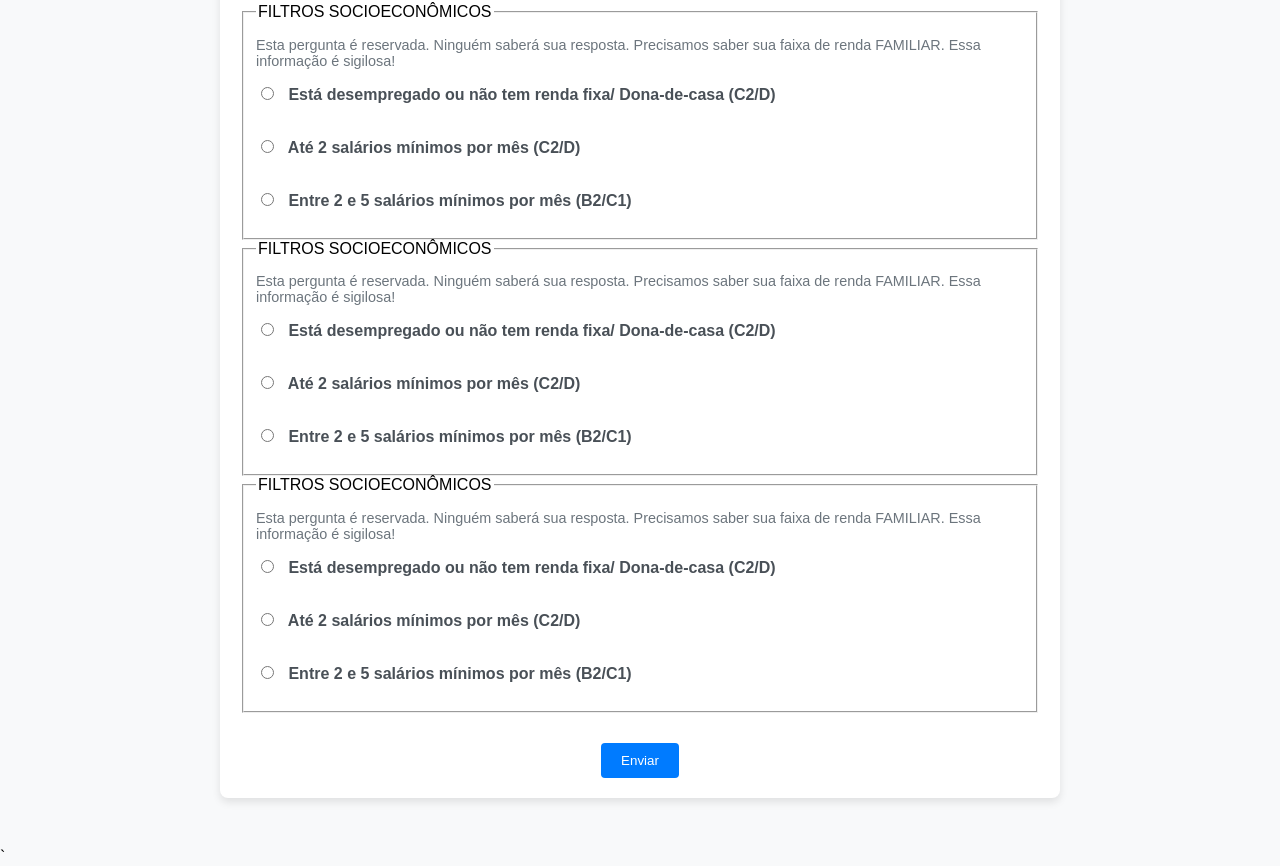
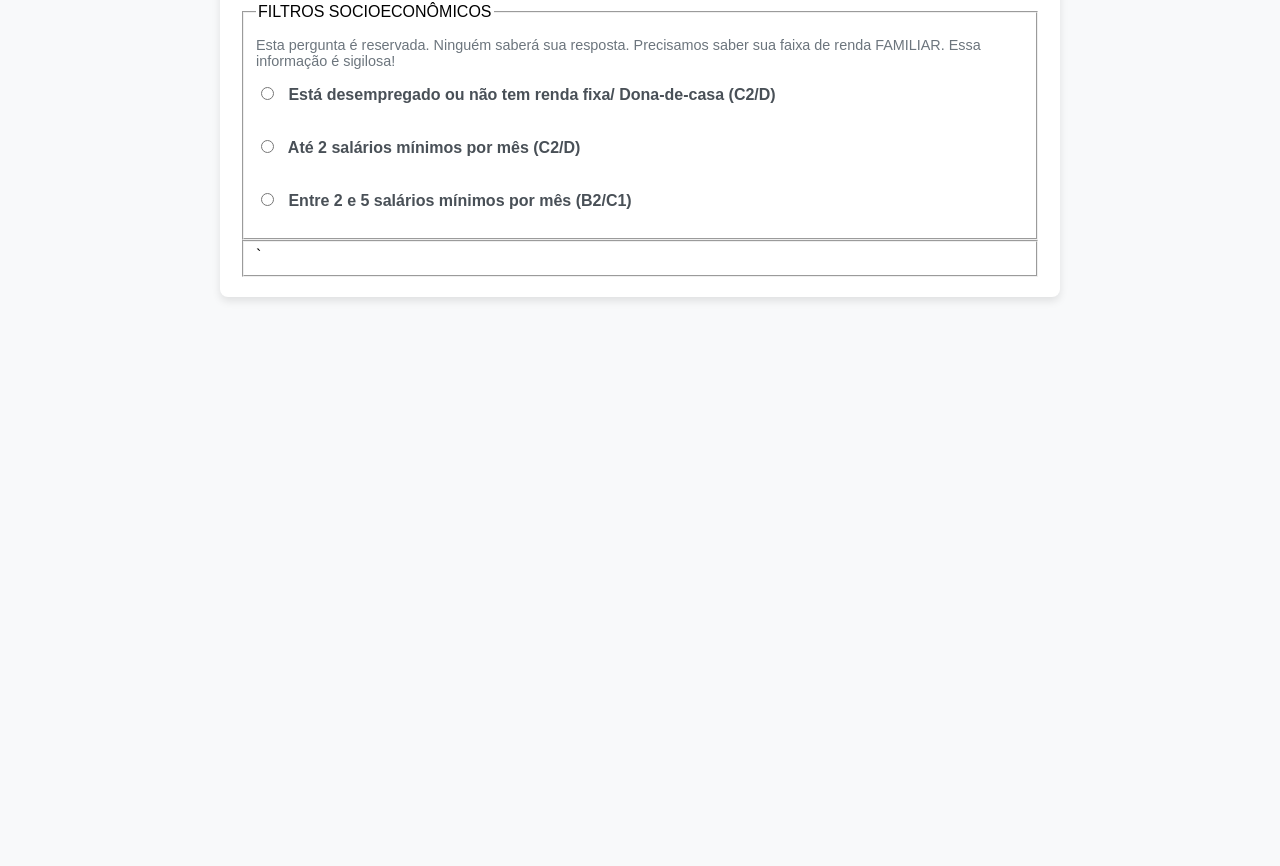
Before and after one commit to realese/wtss, a plain HTML site: page index.html in a window 1280 px wide. Shown: the part 5576-6442 px from the top of the page. After the commit the page ends 5923 px from the top, so only its background shows below. Drawn offline with Linux system fonts and the light colour scheme.

Commit message:
Update index.html

```diff
--- a/index.html
+++ b/index.html
@@ -421,38 +421,6 @@
             </label><br>
         </fieldset>
     <fieldset>
-            <legend>FILTROS SOCIOECONÔMICOS</legend>
-            <p>Esta pergunta é reservada. Ninguém saberá sua resposta. Precisamos saber sua faixa de renda FAMILIAR. Essa informação é sigilosa!</p>
-            <label>
-                <input type="radio" name="renda" value="desempregado_dona_de_casa"> Está desempregado ou não tem renda fixa/ Dona-de-casa (C2/D)
-            </label><br>
-            <label>
-                <input type="radio" name="renda" value="ate_2_salarios_minimos"> Até 2 salários mínimos por mês (C2/D)
-            </label><br>
-            <label>
-                <input type="radio" name="renda" value="entre_2_e_5_salarios_minimos"> Entre 2 e 5 salários mínimos por mês (B2/C1)
-            </label><br>
-        </fieldset>
-        <fieldset>
-            <legend>FILTROS SOCIOECONÔMICOS</legend>
-            <p>Esta pergunta é reservada. Ninguém saberá sua resposta. Precisamos saber sua faixa de renda FAMILIAR. Essa informação é sigilosa!</p>
-            <label>
-                <input type="radio" name="renda" value="desempregado_dona_de_casa"> Está desempregado ou não tem renda fixa/ Dona-de-casa (C2/D)
-            </label><br>
-            <label>
-                <input type="radio" name="renda" value="ate_2_salarios_minimos"> Até 2 salários mínimos por mês (C2/D)
-            </label><br>
-            <label>
-                <input type="radio" name="renda" value="entre_2_e_5_salarios_minimos"> Entre 2 e 5 salários mínimos por mês (B2/C1)
-            </label><br>
-        </fieldset>
-        <div class="button-container">
-            <button type="submit" class="button">Enviar</button>
-        </div>
-    </form>
-
-    </div>
-
     <script>
         document.addEventListener('DOMContentLoaded', function () {
             const form = document.querySelector('#surveyForm');
```
